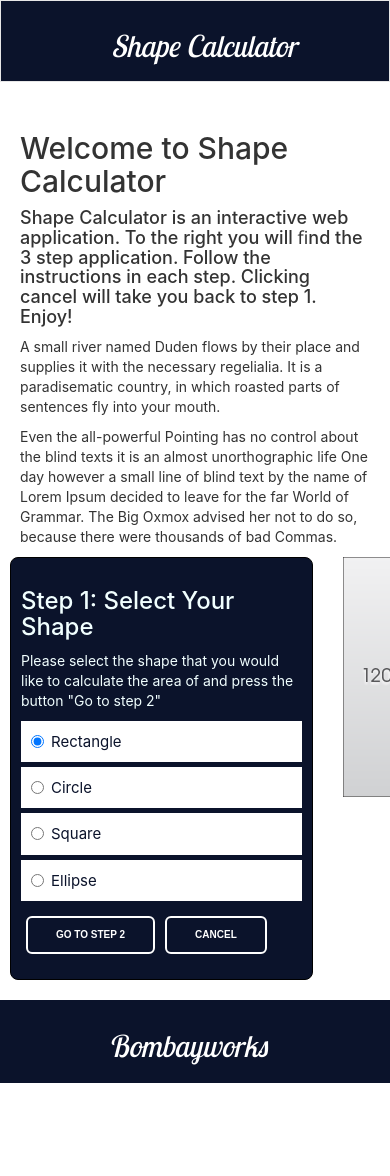
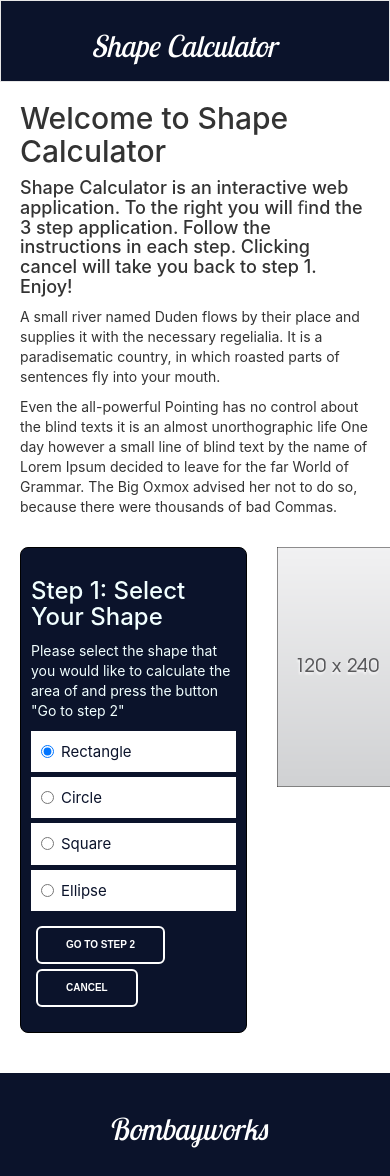
Before and after one commit to sharmanilay/shape-calculator, a React (Create React App) app: page / in a window 390 px wide. Before the commit the page ends 1083 px from the top, so only its background shows below. Built offline with nearby package versions, Linux system fonts and the light colour scheme.

Commit message:
design changes

```diff
--- a/src/App.css
+++ b/src/App.css
@@ -19,6 +19,7 @@
   border-color: var(--main-color);
 }
 .head{
+  margin-bottom: 0;
   background-color: var(--main-color);
   font-family: 'Lobster Two', cursive;
   font-style: italic;
@@ -38,15 +39,25 @@
   color: #61dafb;
 }
 .side-content{
+  margin-top: 0;
   text-align: left;
   padding-left:60px;
   padding-right: 60px;
+  margin-bottom: 30px;
+}
+.lorem-heading{
+  margin-top:0;
+}
+.row{
+  margin-top: 10px;
+  margin-bottom: 10px;
 }
 .main-div{
-  padding:30px;
+  padding:0px 30px 30px 30px;
 }
 .main-form{
   padding: 10px 40px 20px 40px;
+  margin-bottom: 10px;
   color: #f1ffff;
   background-color: var(--main-color);
   border: 1px solid black;
@@ -105,7 +116,8 @@ button{
 }
 
 footer{
-  position: fixed;
+  position: absolute;
+  overflow-x: hidden;
   left: 0;
   bottom: 0;
   width: 100%;
@@ -124,10 +136,10 @@ footer{
   margin: 50px;
   font-size: 30px;
 }
-@media screen and (max-width: 600px) {
+@media screen and (max-width: 992px) {
   .brand{
     font-size: 30px;
-    padding-left: 110px;
+    padding-left: 90px;
     font-weight: 400;
   }
   .main-div{
@@ -138,6 +150,8 @@ footer{
     padding-right: 10px;
   }
   .main-form{
+
+    margin-left: 10px;
     padding: 10px;
   }
   .result{
--- a/src/lorem.js
+++ b/src/lorem.js
@@ -4,7 +4,7 @@ export default class Lorem extends Component{
   render(){
     return(
       <div className="side-content">
-        <h2>Welcome to Shape Calculator</h2>
+        <h2 className="lorem-heading">Welcome to Shape Calculator</h2>
         <h4>
           Shape Calculator is an interactive web application.
           To the right you will ﬁnd the 3 step application.
--- a/src/main-content.js
+++ b/src/main-content.js
@@ -128,7 +128,7 @@ export default class MainContent extends Component{
             <Col xs={12} md={6}>
               <Lorem  />
             </Col>
-            <Col xs={10} md={4}>
+            <Col xs={8} md={4}>
               <div className="main-form">
                 <div className="form-wrapper">
                     <Form className="form">
@@ -137,7 +137,7 @@ export default class MainContent extends Component{
                 </div>
               </div>
             </Col >
-            <Col xs={2} md={2}>
+            <Col xs={4} md={2}>
                 <Image src={ad} alt="ad" />
             </Col>
         </Row>
```
